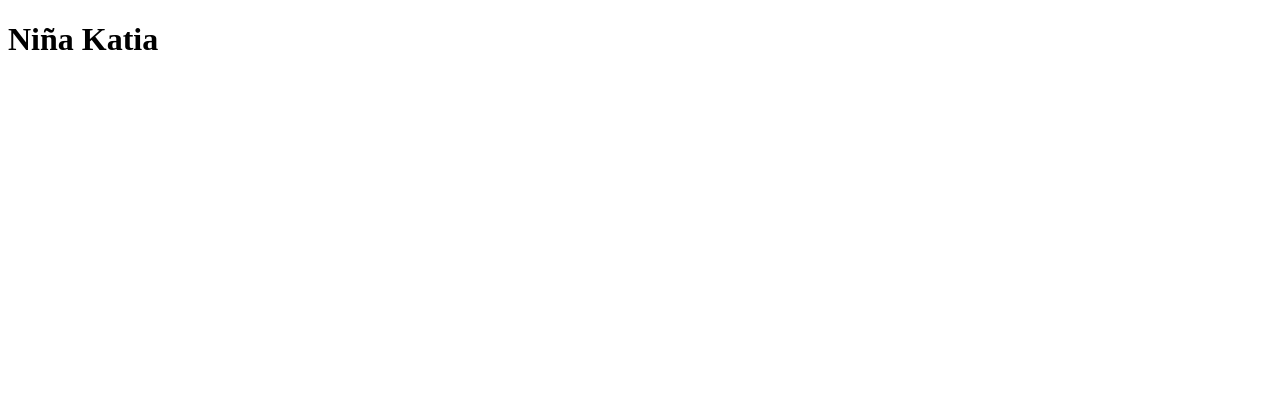
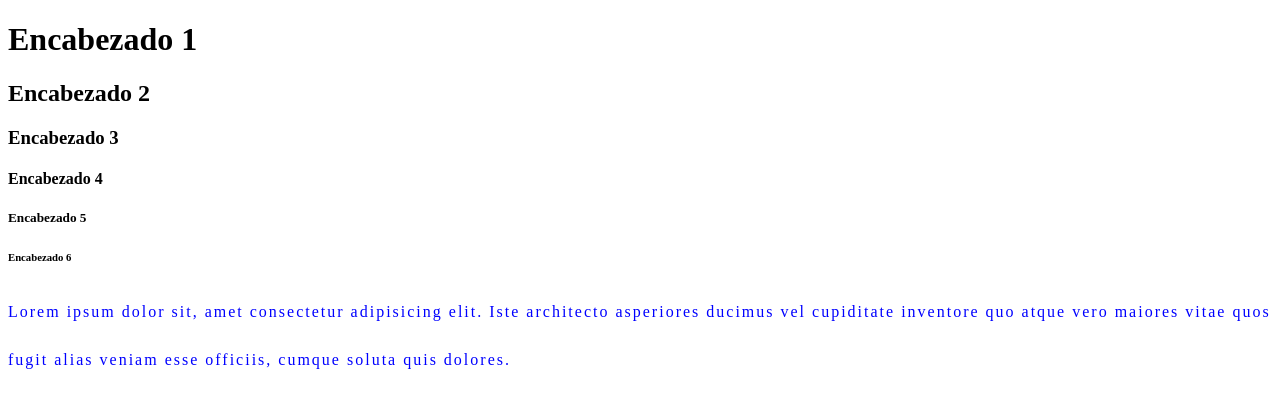
Before and after one commit to Kalvarezr1/generation_bootcamp, a plain HTML site: page generation_html/intro_aplicaiones_web/index.html in a window 1280 px wide. Drawn offline with Linux system fonts and the light colour scheme.

Commit message:
Se crea una pagina completo con HTML CSS Y JS

```diff
--- /dev/null
+++ b/generation_html/intro_aplicaiones_web/assets/css/estilos.css
@@ -0,0 +1,5 @@
+p {
+    color: blue;
+    letter-spacing: 2px;
+    line-height: 3;
+}
--- /dev/null
+++ b/generation_html/intro_aplicaiones_web/assets/js/main.js
@@ -0,0 +1 @@
+alert("Mi primer página completa")
--- a/generation_html/intro_aplicaiones_web/index.html
+++ b/generation_html/intro_aplicaiones_web/index.html
@@ -4,11 +4,19 @@
     <meta charset="UTF-8">
     <meta http-equiv="X-UA-Compatible" content="IE=edge">
     <meta name="viewport" content="width=device-width, initial-scale=1.0">
+    <link rel="stylesheet" href="assets/css/estilos.css">
     <title>HTML5 introducción</title>
 </head>
 <body>
 
-    <h1>Niña Katia</h1>
+    <h1>Encabezado 1</h1>
+    <h2>Encabezado 2</h2>
+    <h3>Encabezado 3</h3>
+    <h4>Encabezado 4</h4>
+    <H5>Encabezado 5</H5>
+    <h6>Encabezado 6</h6>
 
+    <p>Lorem ipsum dolor sit, amet consectetur adipisicing elit. Iste architecto asperiores ducimus vel cupiditate inventore quo atque vero maiores vitae quos fugit alias veniam esse officiis, cumque soluta quis dolores.</p>
+    <script src="assets/js/main.js"></script>
 </body>
 </html>
```
